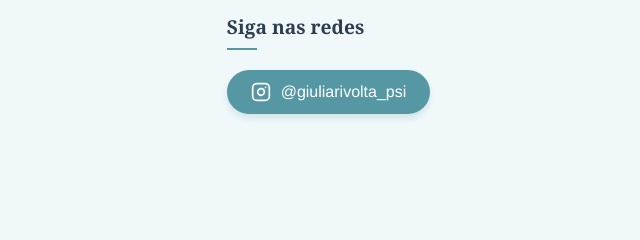
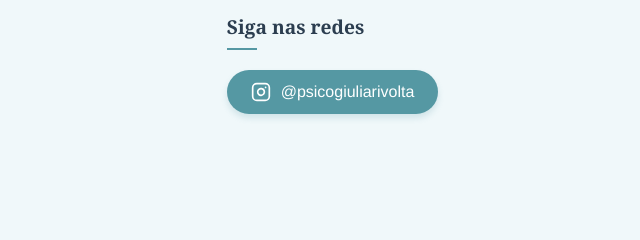
Before and after one commit to pcidro/psigiuliarivolta, a website with bundled scripts: page index.html in a window 1280 px wide. Shown: the part 5327-5567 px from the top of the page, 640-1280 px from the left. Built offline with nearby package versions, Linux system fonts and the light colour scheme; a web font is replaced by a local one.

Commit message:
ajuste instagram

```diff
--- a/index.html
+++ b/index.html
@@ -450,9 +450,9 @@
 
       <div class="footer-contact">
         <h3>Siga nas redes</h3>
-        <a href="https://instagram.com" target="_blank" class="instagram-btn">
+        <a href="https://www.instagram.com/psicogiuliarivolta/" target="_blank" class="instagram-btn">
           <img src="img/instagram.svg" alt="Instagram Icon">
-          <span>@giuliarivolta_psi</span>
+          <span>@psicogiuliarivolta</span>
         </a>
       </div>
     </div>
```
